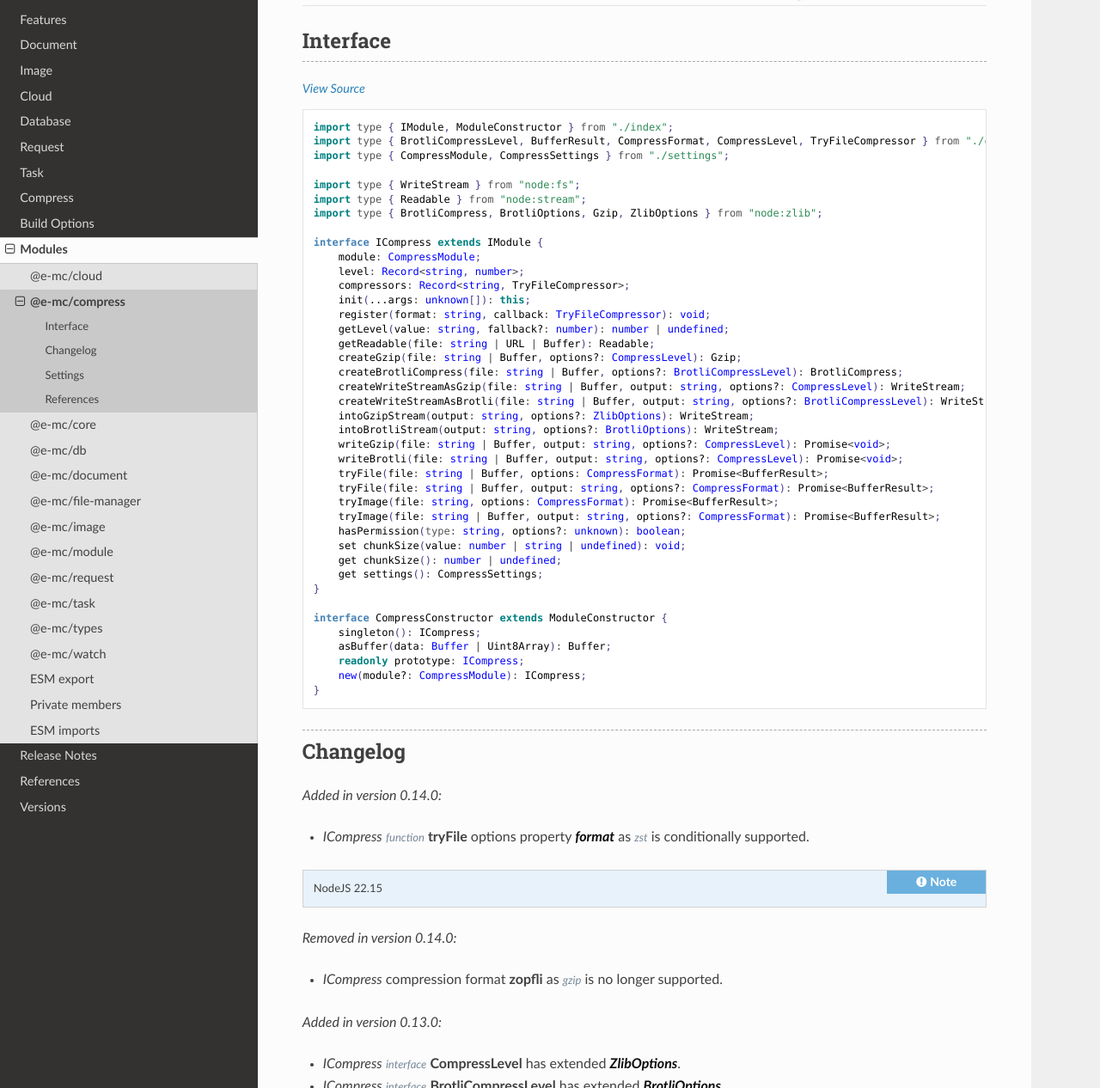
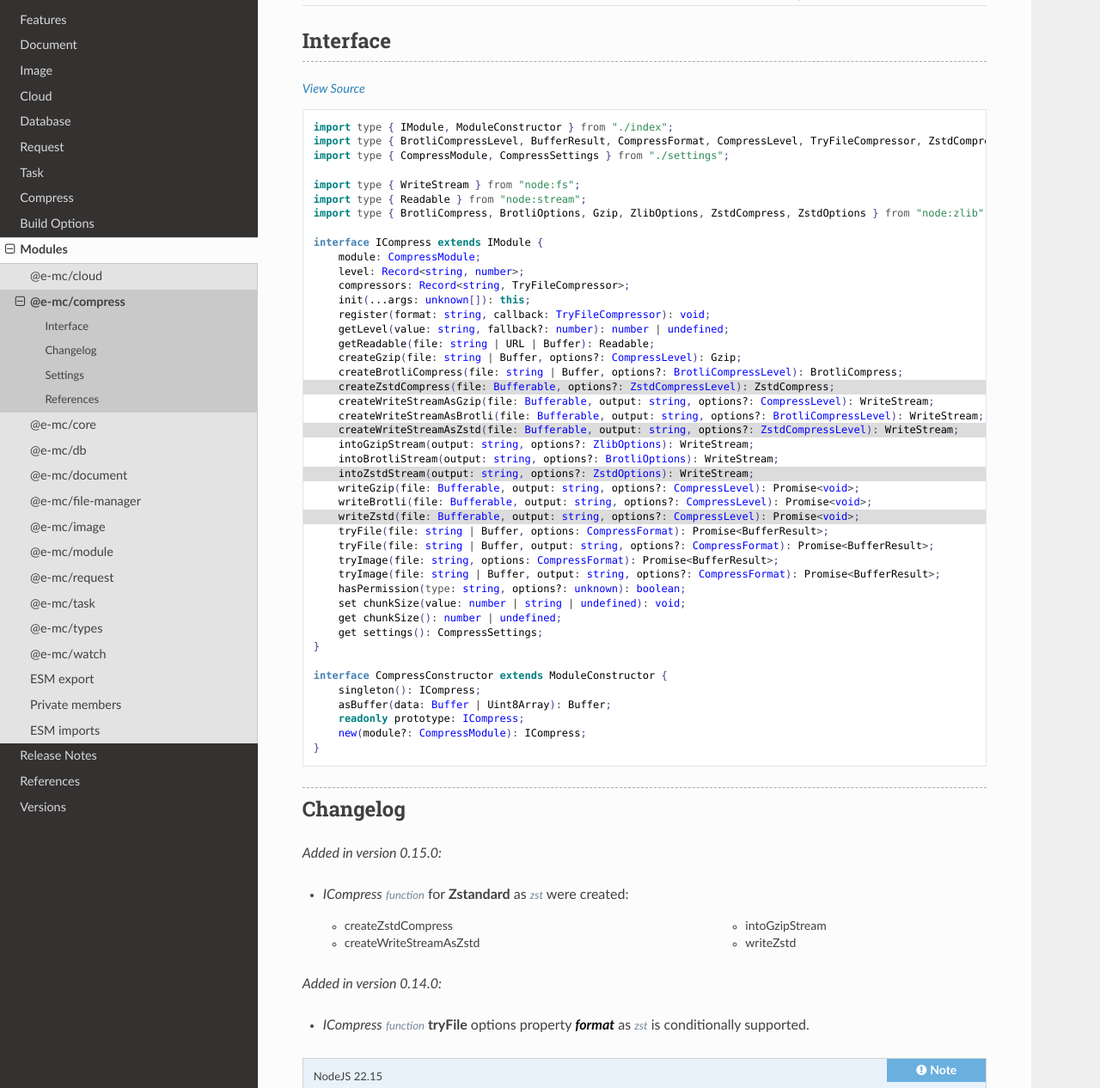
Before and after one commit to anpham6/chrome-docs, a Sphinx documentation site: the page built from source/modules/compress.rst, in a window 1280 px wide and 1400 px high, cut to the strip 134-1400 px from the top of the window. Shown: the whole strip at 86% size. Built offline with Sphinx 7.4.7 and the Read the Docs theme 3.1.0, drawn with Linux system fonts in a browser that asks for light colours.

```diff
--- a/source/modules/compress.rst
+++ b/source/modules/compress.rst
@@ -9,14 +9,15 @@ Interface
 
 .. code-block::
   :caption: `View Source <https://www.unpkg.com/@e-mc/types/lib/index.d.ts>`_
+  :emphasize-lines: 19,22,25,28
 
   import type { IModule, ModuleConstructor } from "./index";
-  import type { BrotliCompressLevel, BufferResult, CompressFormat, CompressLevel, TryFileCompressor } from "./compress";
+  import type { BrotliCompressLevel, BufferResult, CompressFormat, CompressLevel, TryFileCompressor, ZstdCompressLevel } from "./compress";
   import type { CompressModule, CompressSettings } from "./settings";
 
   import type { WriteStream } from "node:fs";
   import type { Readable } from "node:stream";
-  import type { BrotliCompress, BrotliOptions, Gzip, ZlibOptions } from "node:zlib";
+  import type { BrotliCompress, BrotliOptions, Gzip, ZlibOptions, ZstdCompress, ZstdOptions } from "node:zlib";
 
   interface ICompress extends IModule {
       module: CompressModule;
@@ -28,12 +29,16 @@ Interface
       getReadable(file: string | URL | Buffer): Readable;
       createGzip(file: string | Buffer, options?: CompressLevel): Gzip;
       createBrotliCompress(file: string | Buffer, options?: BrotliCompressLevel): BrotliCompress;
-      createWriteStreamAsGzip(file: string | Buffer, output: string, options?: CompressLevel): WriteStream;
-      createWriteStreamAsBrotli(file: string | Buffer, output: string, options?: BrotliCompressLevel): WriteStream;
+      createZstdCompress(file: Bufferable, options?: ZstdCompressLevel): ZstdCompress;
+      createWriteStreamAsGzip(file: Bufferable, output: string, options?: CompressLevel): WriteStream;
+      createWriteStreamAsBrotli(file: Bufferable, output: string, options?: BrotliCompressLevel): WriteStream;
+      createWriteStreamAsZstd(file: Bufferable, output: string, options?: ZstdCompressLevel): WriteStream;
       intoGzipStream(output: string, options?: ZlibOptions): WriteStream;
       intoBrotliStream(output: string, options?: BrotliOptions): WriteStream;
-      writeGzip(file: string | Buffer, output: string, options?: CompressLevel): Promise<void>;
-      writeBrotli(file: string | Buffer, output: string, options?: CompressLevel): Promise<void>;
+      intoZstdStream(output: string, options?: ZstdOptions): WriteStream;
+      writeGzip(file: Bufferable, output: string, options?: CompressLevel): Promise<void>;
+      writeBrotli(file: Bufferable, output: string, options?: CompressLevel): Promise<void>;
+      writeZstd(file: Bufferable, output: string, options?: CompressLevel): Promise<void>;
       tryFile(file: string | Buffer, options: CompressFormat): Promise<BufferResult>;
       tryFile(file: string | Buffer, output: string, options?: CompressFormat): Promise<BufferResult>;
       tryImage(file: string, options: CompressFormat): Promise<BufferResult>;
@@ -53,6 +58,18 @@ Interface
 
 Changelog
 =========
+
+.. versionadded:: 0.15.0
+
+  - *ICompress* :alt:`function` for **Zstandard** as :alt:`zst` were created:
+
+    .. hlist::
+      :columns: 2
+
+      - createZstdCompress
+      - createWriteStreamAsZstd
+      - intoGzipStream
+      - writeZstd
 
 .. versionadded:: 0.14.0
 
--- a/source/modules/types.rst
+++ b/source/modules/types.rst
@@ -221,6 +222,10 @@ Interface
 
 Changelog
 =========
+
+.. versionadded:: 0.15.0
+
+  - :alt:`enum` **LOG_STATE** with :target:`CUSTOM` for abort class error conditions was created.
 
 .. versionadded:: 0.14.7
 
```
Also changed, not shown: other parts of source/modules/types.rst (+1 -0 lines), source/modules/core.rst (+18 -2 lines), source/modules/module.rst (+20 -10 lines).
